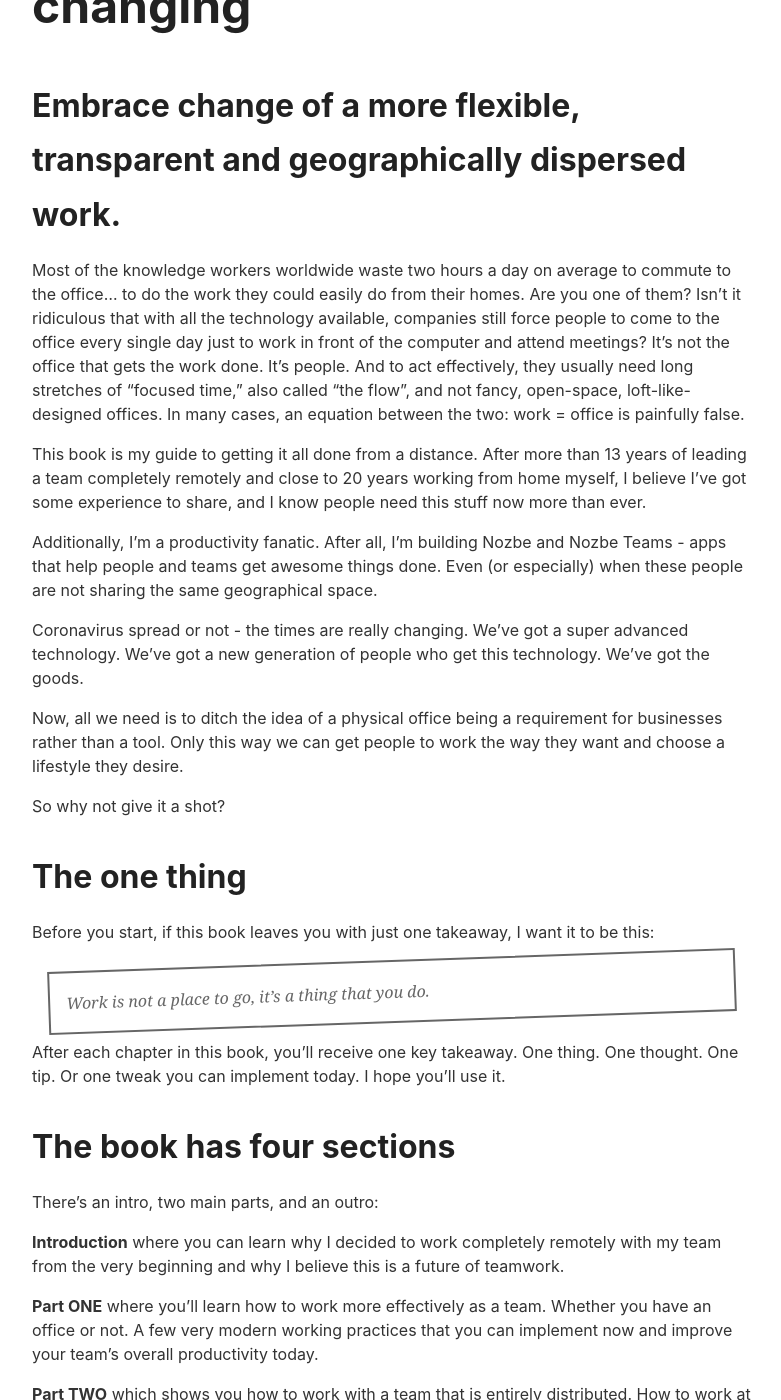
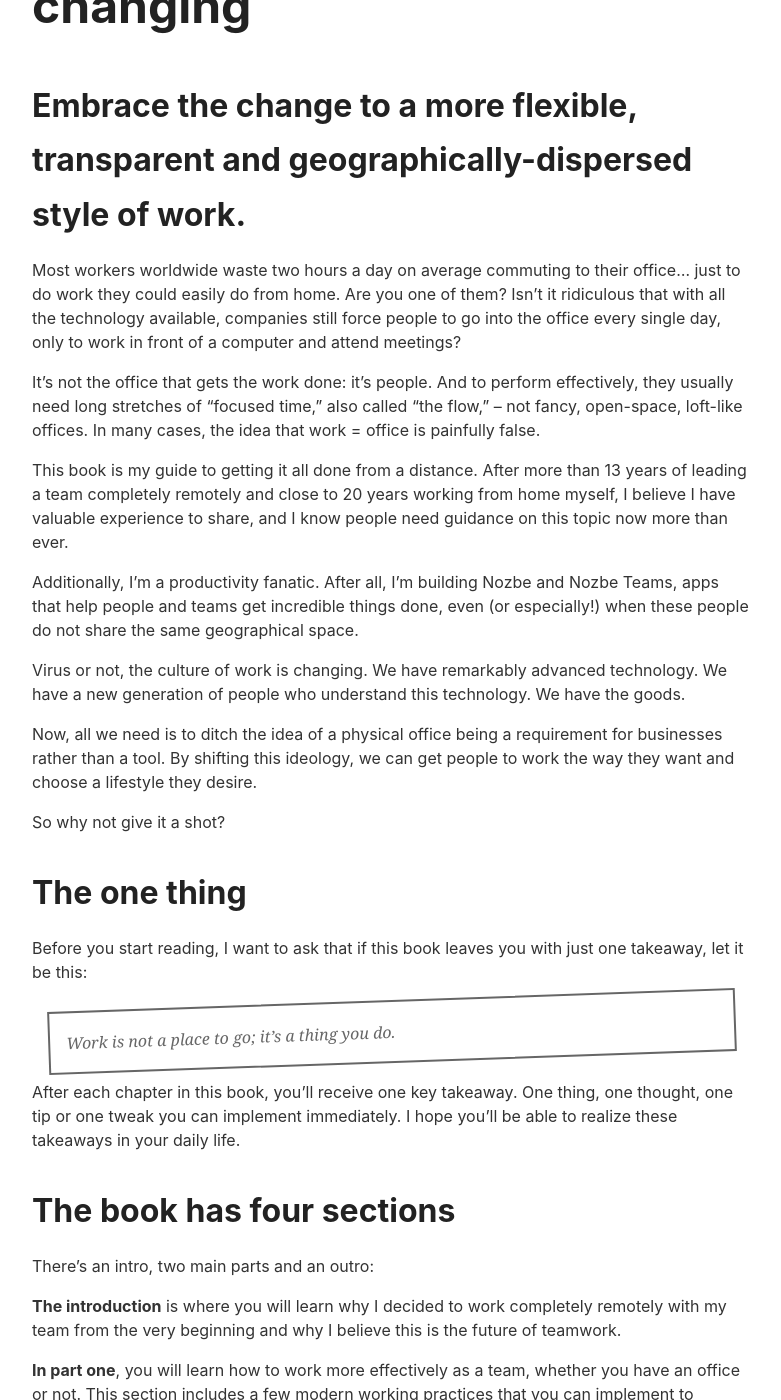
Before and after one commit to Nozbe/NoOffice.org, a Jekyll site: the page built from _book/intro.md, in a window 1280 px wide and 1400 px high, scrolled down 454 px. Shown: the whole window, without its empty margins (248-1029 px from the left). Built offline with Jekyll 4.4.1, drawn with Linux system fonts in a browser that asks for light colours; some of the changed text lies outside the part shown.

Commit message:
Proofread version - intro

```diff
--- a/_book/intro.md
+++ b/_book/intro.md
@@ -1,39 +1,41 @@
 ---
 part: intro
 title: "Modern work is changing"
-subtitle: Embrace change of a more flexible, transparent and geographically dispersed work.
+subtitle: Embrace the change to a more flexible, transparent and geographically-dispersed style of work.
 ---
 
-Most of the knowledge workers worldwide waste two hours a day on average to commute to the office… to do the work they could easily do from their homes. Are you one of them? Isn't it ridiculous that with all the technology available, companies still force people to come to the office every single day just to work in front of the computer and attend meetings? It's not the office that gets the work done. It's people. And to act effectively, they usually need long stretches of "focused time," also called "the flow", and not fancy, open-space, loft-like-designed offices. In many cases, an equation between the two: work = office is painfully false.
+Most workers worldwide waste two hours a day on average commuting to their office… just to do work they could easily do from home. Are you one of them? Isn’t it ridiculous that with all the technology available, companies still force people to go into the office every single day, only to work in front of a computer and attend meetings?
 
-This book is my guide to getting it all done from a distance. After more than 13 years of leading a team completely remotely and close to 20 years working from home myself, I believe I've got some experience to share, and I know people need this stuff now more than ever.
+It’s not the office that gets the work done: it’s people. And to perform effectively, they usually need long stretches of “focused time,” also called “the flow,” – not fancy, open-space, loft-like offices. In many cases, the idea that work = office is painfully false.
 
-Additionally, I'm a productivity fanatic. After all, I'm building Nozbe and Nozbe Teams - apps that help people and teams get awesome things done. Even (or especially) when these people are not sharing the same geographical space.
+This book is my guide to getting it all done from a distance. After more than 13 years of leading a team completely remotely and close to 20 years working from home myself, I believe I have valuable experience to share, and I know people need guidance on this topic now more than ever.
 
-Coronavirus spread or not - the times are really changing. We've got a super advanced technology. We've got a new generation of people who get this technology. We've got the goods.
+Additionally, I'm a productivity fanatic. After all, I'm building Nozbe and Nozbe Teams, apps that help people and teams get incredible things done, even (or especially!) when these people do not share the same geographical space.
 
-Now, all we need is to ditch the idea of a physical office being a requirement for businesses rather than a tool. Only this way we can get people to work the way they want and choose a lifestyle they desire.
+Virus or not, the culture of work is changing. We have remarkably advanced technology. We have a new generation of people who understand this technology. We have the goods.
+
+Now, all we need is to ditch the idea of a physical office being a requirement for businesses rather than a tool. By shifting this ideology, we can get people to work the way they want and choose a lifestyle they desire.
 
 So why not give it a shot?
 
 ## The one thing
 
-Before you start, if this book leaves you with just one takeaway, I want it to be this:
+Before you start reading, I want to ask that if this book leaves you with just one takeaway, let it be this:
 
-> Work is not a place to go, it's a thing that you do.
+> Work is not a place to go; it's a thing you do.
 
-After each chapter in this book, you'll receive one key takeaway. One thing. One thought. One tip. Or one tweak you can implement today. I hope you'll use it.
+After each chapter in this book, you'll receive one key takeaway. One thing, one thought, one tip or one tweak you can implement immediately. I hope you'll be able to realize these takeaways in your daily life.
 
 ## The book has four sections
 
-There's an intro, two main parts, and an outro:
+There's an intro, two main parts and an outro:
 
-**Introduction** where you can learn why I decided to work completely remotely with my team from the very beginning and why I believe this is a future of teamwork.
+**The introduction** is where you will learn why I decided to work completely remotely with my team from the very beginning and why I believe this is the future of teamwork.
 
-**Part ONE** where you'll learn how to work more effectively as a team. Whether you have an office or not. A few very modern working practices that you can implement now and improve your team's overall productivity today.
+**In part one**, you will learn how to work more effectively as a team, whether you have an office or not. This section includes a few modern working practices that you can implement to improve your team's overall productivity today.
 
-**Part TWO** which shows you how to work with a team that is entirely distributed. How to work at home, have a nomadic lifestyle, hire remotely and lead a team whose members don't see each other every day. It's both for remote workers (or people who occasionally work from home) and for their managers or bosses.
+**In part two**, you’ll learn how to work with a team that is entirely distributed. I will illustrate how to work at home, have a nomadic lifestyle, hire remotely and lead a team whose members don't see each other every day. This part is both for remote workers (or people who occasionally work from home) and for managers and bosses.
 
-**Outro** is where we finish it all off and summarize this book. And thank everyone who helped me get it to the finish line.
+**The outro** is where I finalize my thoughts and summarize this book. It is also a space for me to thank everyone who helped me get it to the finish line.
 
 OK, let's start!
```
